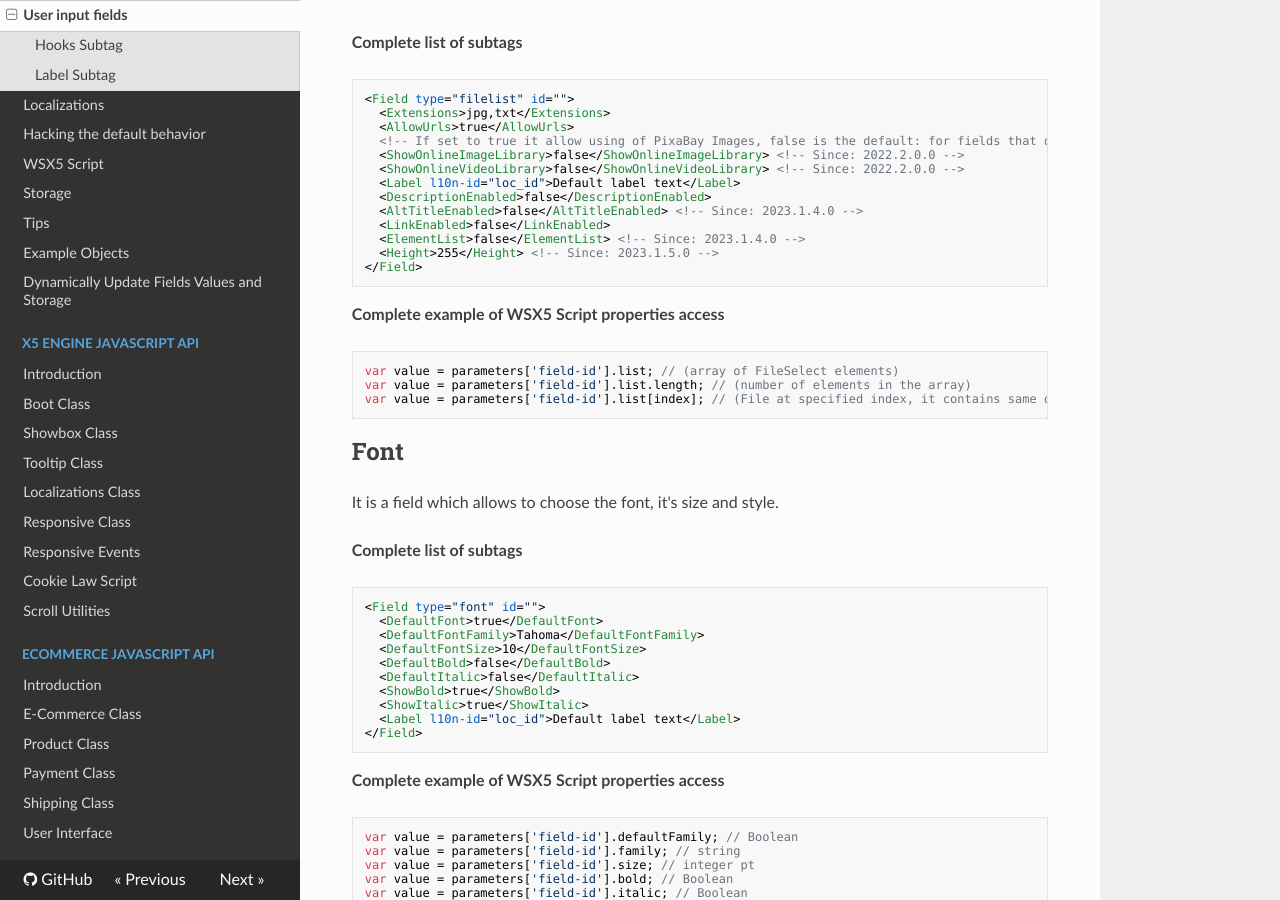
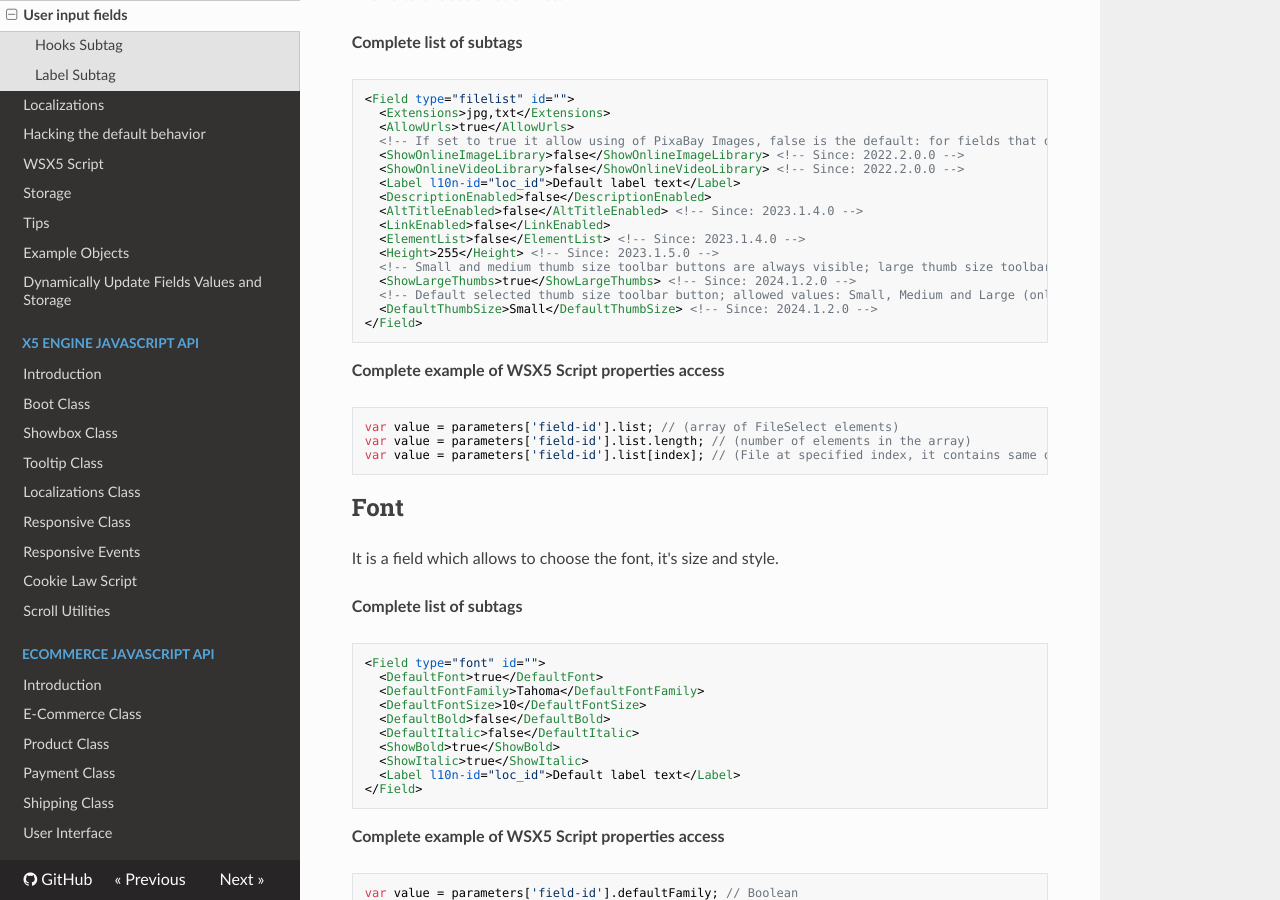
Before and after one commit to WebSiteX5/wsx5-developers-guide, an MkDocs documentation site: the page built from docs/optional-objects/user-input-fields.md, in a window 1280 px wide and 900 px high, scrolled down 8313 px. Built offline with MkDocs 1.6.1, drawn with Linux system fonts in a browser that asks for light colours; nearby versions of some CDN libraries.

Commit message:
Optional objects: add ShowLargeThumbs and DefaultThumbSize in FileList field

````diff
--- a/docs/optional-objects/user-input-fields.md
+++ b/docs/optional-objects/user-input-fields.md
@@ -387,6 +387,10 @@ Allows to choose a list of files.
   <LinkEnabled>false</LinkEnabled>
   <ElementList>false</ElementList> <!-- Since: 2023.1.4.0 -->
   <Height>255</Height> <!-- Since: 2023.1.5.0 -->
+  <!-- Small and medium thumb size toolbar buttons are always visible; large thumb size toolbar button is visible only if ShowLargeThumbs = true -->
+  <ShowLargeThumbs>true</ShowLargeThumbs> <!-- Since: 2024.1.2.0 -->
+  <!-- Default selected thumb size toolbar button; allowed values: Small, Medium and Large (only if ShowLargeThumbs = true) -->
+  <DefaultThumbSize>Small</DefaultThumbSize> <!-- Since: 2024.1.2.0 -->
 </Field>
 ```
 
````
